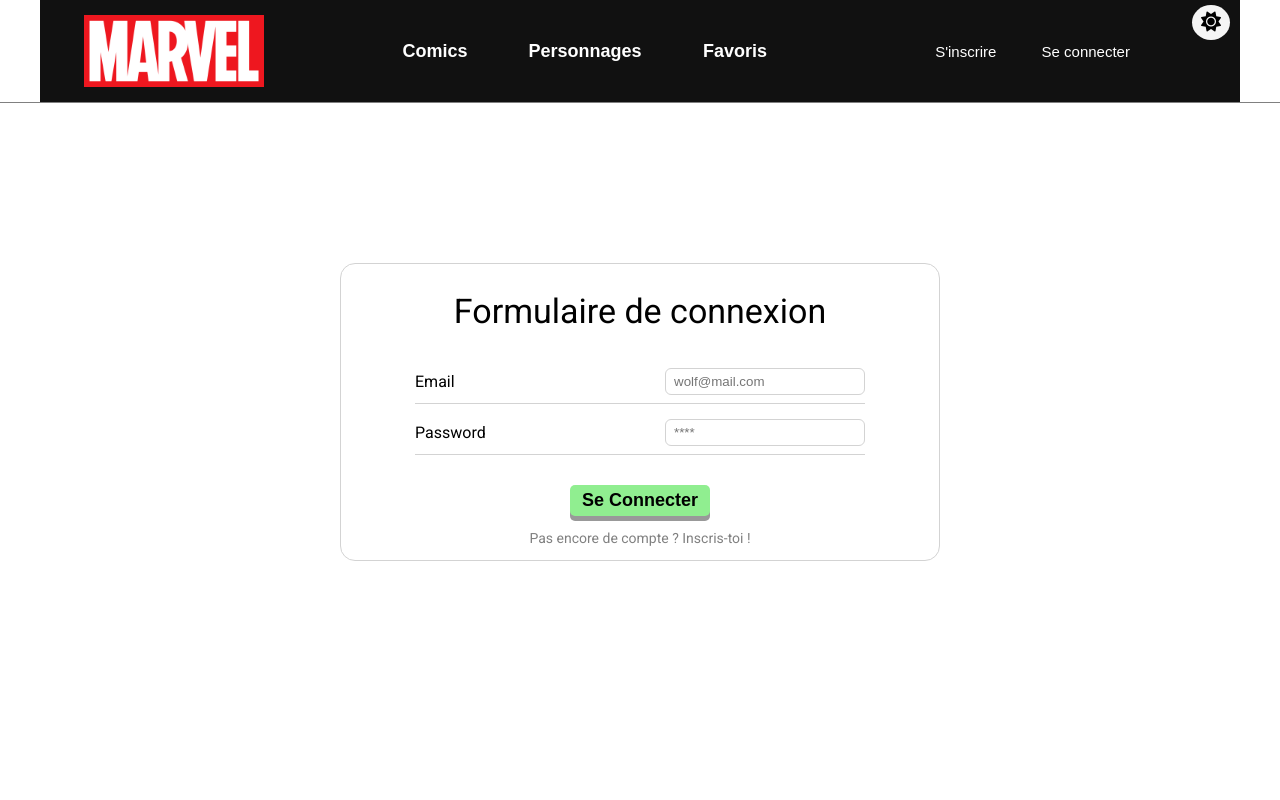
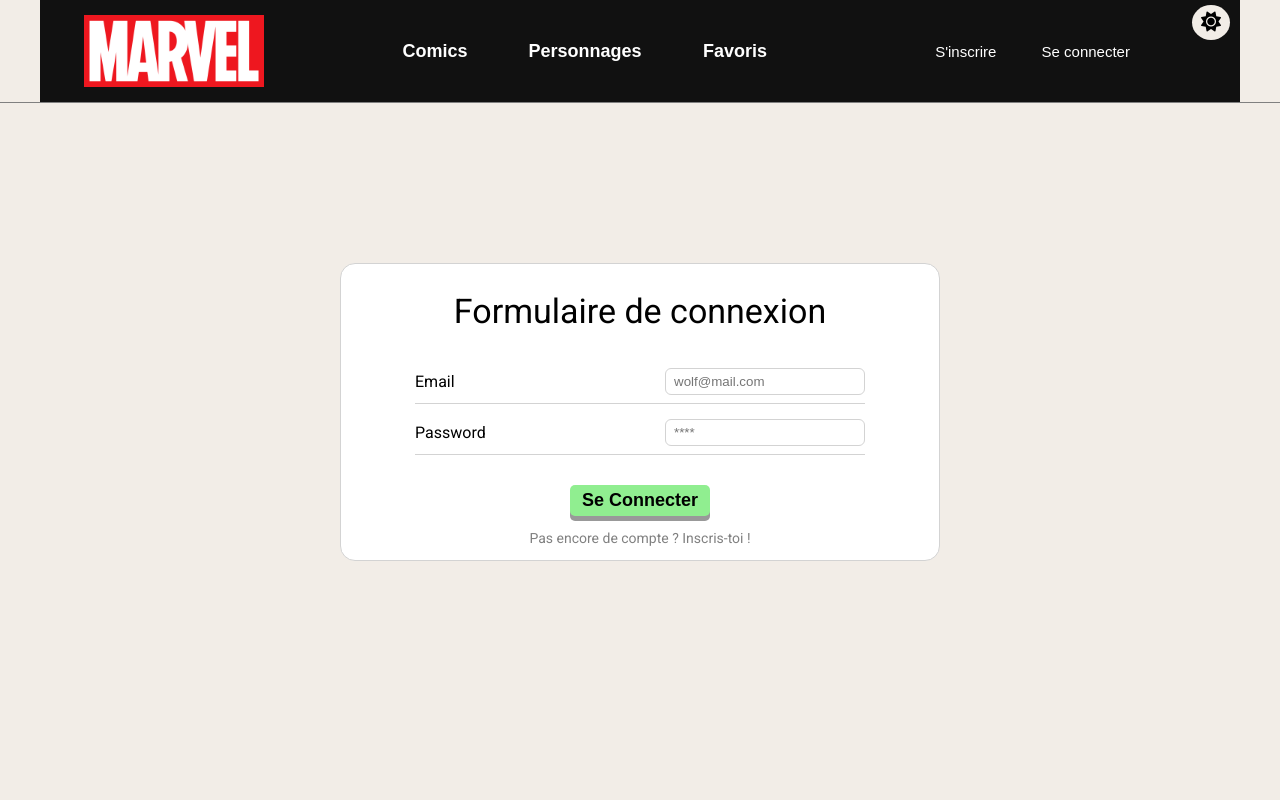
Before and after one commit to Gregoire-Paulay/Marvel-Front, a React (Vite) app: page /login in a window 1280 px wide. Shown: the top 800 px of the page. Built offline with nearby package versions, Linux system fonts and the light colour scheme; the HTML template or start-up script is replaced by a standard one.

Commit message:
Page favoris modifié + modif couleur mode light

```diff
--- a/src/App.css
+++ b/src/App.css
@@ -2,6 +2,7 @@
 :root {
   --dark: #111111;
   --red: #ee171f;
+  --light: #f2ede7;
 }
 body {
   font-family: "Roboto", sans-serif;
@@ -53,7 +54,7 @@ h2 {
   cursor: pointer;
   font-size: 20px;
   color: black;
-  background-color: whitesmoke;
+  background-color: var(--light);
   border: none;
   border-radius: 50%;
   padding: 6px 9px;
@@ -64,7 +65,7 @@ h2 {
   color: white;
 }
 .light {
-  background-color: white;
+  background-color: var(--light);
   color: var(--dark);
 }
 main {
@@ -347,7 +348,7 @@ main .container .favorite {
   overflow: hidden scroll;
   min-height: 400px;
   max-height: 800px;
-  border: 3px solid blue;
+  /* border: 3px solid blue; */
   width: 1200px;
 }
 
@@ -568,6 +569,7 @@ main .container .favorite {
   display: flex;
   gap: 15px;
   min-height: 800px;
+  width: 1200px;
 }
 .all-fav > div {
   width: 50%;
@@ -611,11 +613,13 @@ main .container .favorite {
 
 .fav-comics {
   /* border: 2px solid blue; */
+  height: 100%;
   width: 100%;
   display: flex;
   flex-wrap: wrap;
   gap: 15px;
   padding: 12px;
+  padding-bottom: 20px;
   border-left: 1px solid black;
 }
 .fav-comics > div {
@@ -625,7 +629,7 @@ main .container .favorite {
   flex-direction: column;
   align-items: center;
   gap: 8px;
-  /* height: 330px; */
+  height: 330px;
   justify-content: space-between;
   padding: 10px;
   background-color: lightgray;
--- a/src/page/AllCharacters.jsx
+++ b/src/page/AllCharacters.jsx
@@ -54,7 +54,7 @@ const AllCharacters = ({ darkMode }) => {
     fetchData();
   }, [name, skip, limit, pageTotal]);
 
-  // Gestion personnage Favori avec Cookie + LocalStorage
+  // Gestion personnage Favori avec Cookie
   const handleFavorite = (character) => {
     // console.log(character);
     const favoriteCopy = [...favorite];
```
